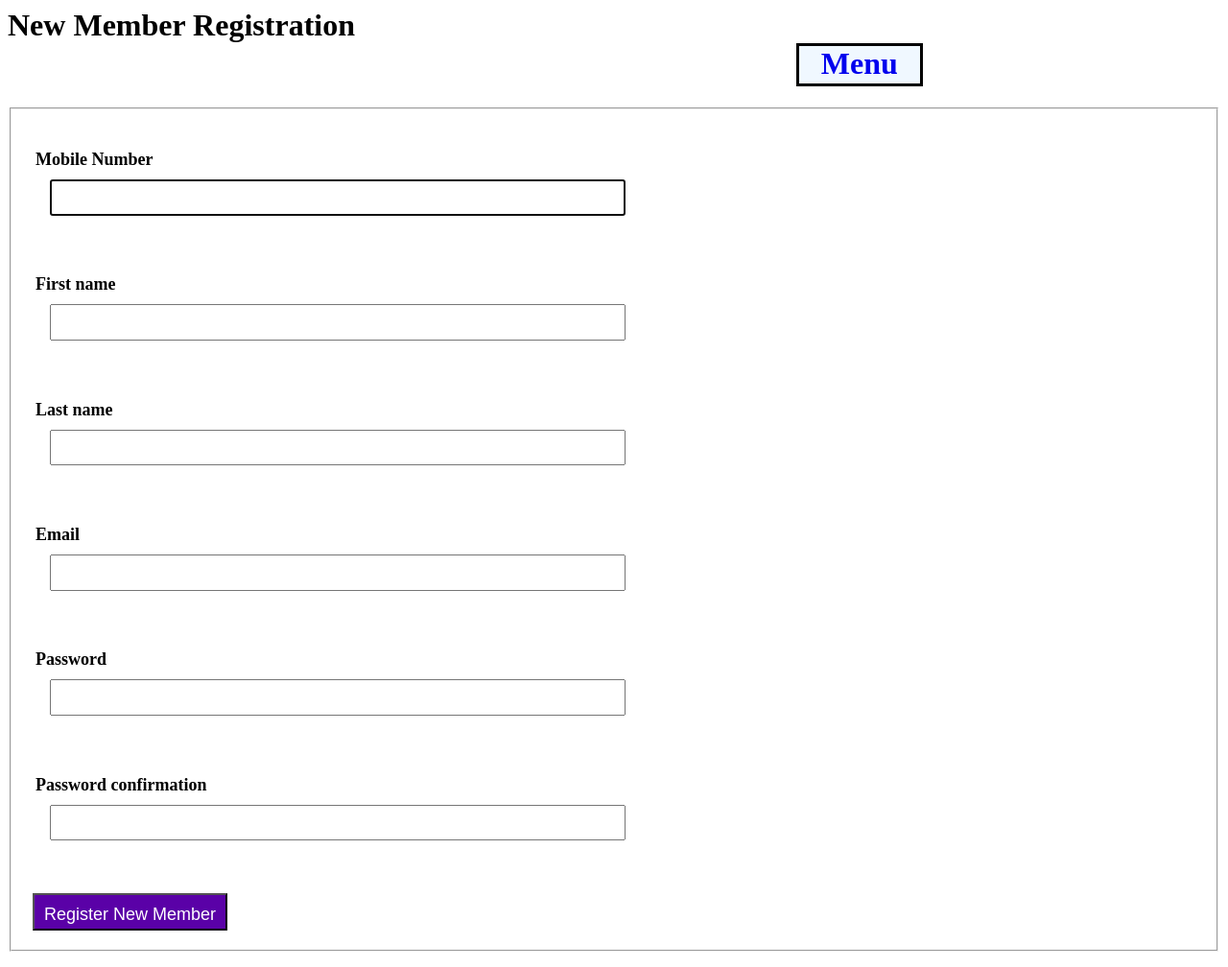
After one commit to Ditthapeem/point-register, a Django app: a page that uses point_register/templates/point_register/register.html in a window 1280 px wide. The commit adds this page. Shown: the whole page at 96% size. Run offline with Django 4.2, Linux system fonts and the light colour scheme.

Commit message:
Complete Registration system

```diff
--- a/point_register/admin.py
+++ b/point_register/admin.py
@@ -1,7 +1,8 @@
 from django.contrib import admin
 
-from .models import Bakery, Point, Type
+from .models import Bakery, Point, Type, UserPoint
 
 admin.site.register(Bakery)
 admin.site.register(Point)
 admin.site.register(Type)
+admin.site.register(UserPoint)
--- /dev/null
+++ b/point_register/form.py
@@ -0,0 +1,22 @@
+from django.contrib.auth.forms import UserCreationForm
+from django import forms
+from django.contrib.auth.models import User
+
+class CreateUserForm(UserCreationForm):
+
+    email = forms.EmailField(required=True)
+    first_name = forms.CharField(required=True)
+    last_name = forms.CharField(required=True)
+
+    class Mata:
+        model = User
+        fields = ['username', 'email', 'first_name', 'last_name', 'password1', 'password2']
+
+    def save(self, commit=True):
+        user = super(CreateUserForm, self).save(commit=False)
+        user.email = self.cleaned_data['email']
+        user.first_name = self.cleaned_data['first_name']
+        user.last_name = self.cleaned_data['last_name']
+        if commit:
+            user.save()
+        return user
--- a/point_register/static/point_register/bakery_detail.css
+++ b/point_register/static/point_register/bakery_detail.css
@@ -104,3 +104,8 @@
     margin-left: 2%;
 
 }
+
+.display_text {
+    margin-left: 2%;
+    font-size: medium;
+}
--- /dev/null
+++ b/point_register/static/point_register/register.css
@@ -0,0 +1,65 @@
+
+.label {
+    font-size: large;
+}
+
+table {
+   width: 100%;
+   height: 100%;
+}
+
+.number {
+    display: inline-block;
+    margin: 10px;
+    font-size: large;
+}
+
+.field {
+    margin-left: 2%;
+    height: 30%;
+}
+
+input {
+    width: 50%;
+    height: 100%;
+}
+
+.menu {
+    background-color: aliceblue;
+    text-align: center;
+    border: solid black;
+    text-decoration: none;
+    display: inline-block;
+    margin: auto;
+    cursor: pointer;
+    height: 5%;
+    width: 10%;
+    margin-left: 65%;
+}
+
+.menu:hover {
+    outline-color: transparent;
+    outline-style:solid;
+    box-shadow: 0 0 0 4px #5a01a7;
+    background-color: rgb(216, 174, 255);
+}
+
+.button {
+    background-color: #5a01a7;
+    height: 5%;
+    display: inline-block;
+    color: white;
+    text-decoration: none;
+    font-size: large;
+    cursor: pointer;
+    padding: 10px;
+    margin: 10px;
+
+}
+
+.button:hover {
+    outline-color: transparent;
+    outline-style:solid;
+    box-shadow: 0 0 0 4px #5a01a7;
+    background-color: rgb(216, 174, 255);
+}
--- a/point_register/templates/point_register/index.html
+++ b/point_register/templates/point_register/index.html
@@ -14,7 +14,7 @@
                 <br>
                 เมนูชุดของว่าง ขนมกล่องการบินไทย <br> Snack Box Set
             </a> <br>
-            <a class="button">
+            <a href="{% url 'point_register:register' %}" class="button">
                 <br>
                 สมัครสมาชิกสะสมแต้ม <br> Registration new member
             </a>
--- /dev/null
+++ b/point_register/templates/point_register/register.html
@@ -0,0 +1,88 @@
+{% load static %}
+<link rel="stylesheet" type="text/css" href="{% static 'point_register/register.css' %}">
+<html>
+    <head>
+        <h1>New Member Registration <a href="{% url 'point_register:index' %}" class="menu">Menu</a></h1>
+    </head>
+    <body>
+        <form method="POST">
+            {% csrf_token %}
+            <fieldset>
+                <table>
+                    <tr>
+                        <td >
+                            <label class="number">
+                                <b>Mobile Number</b>
+                            </label><br>
+                            <div class="field">
+                                {{ form.username}}
+                            </div>
+                        </td>
+                    </tr>
+
+
+                    <tr>
+                        <td>
+                            <label class="number">
+                                <b>{{ form.first_name.label }}</b>
+                            </label>
+                            <div class="field">
+                                {{ form.first_name}}
+                            </div>
+                        </td>
+                    </tr>
+
+                    <tr>
+                        <td>
+                            <label class="number">
+                                <b>{{ form.last_name.label }}</b>
+                            </label>
+                            <div class="field">
+                                {{ form.last_name}}
+                            </div>
+                        </td>
+                    </tr>
+
+                    <tr>
+                        <td>
+                            <label class="number">
+                                <b>{{ form.email.label }}</b>
+                            </label>
+                            <div class="field">
+                                {{ form.email}}
+                            </div>
+                        </td>
+                    </tr>
+
+                    <tr>
+                        <td>
+                            <label class="number">
+                                <b>{{ form.password1.label }}</b>
+                            </label>
+                            <div class="field">
+                                {{ form.password1}}
+                            </div>
+                        </td>
+                    </tr>
+
+                    <tr>
+                        <td>
+                            <label class="number">
+                                <b>{{ form.password2.label }}</b>
+                            </label>
+                            <div class="field">
+                                {{ form.password2}}
+                            </div>
+                        </td>
+                    </tr>
+                </table>
+                <br>
+
+
+                <button class="button" type="submit">Register New Member</button>
+            </fieldset>
+
+        </form>
+    </body>
+
+</html>
--- a/point_register/urls.py
+++ b/point_register/urls.py
@@ -6,5 +6,6 @@ app_name = 'point_register'
 urlpatterns = [
     path('', views.index, name='index'),
     path('bakery/', views.bakery_detail, name='bakery'),
-    path('setbox/', views.setbox_deatail, name='setbox')
+    path('setbox/', views.setbox_deatail, name='setbox'),
+    path('register/', views.register, name="register")
 ]
--- a/point_register/views.py
+++ b/point_register/views.py
@@ -1,9 +1,8 @@
 from multiprocessing import context
-from django.template import loader
 from django.shortcuts import render
-from django.http import HttpResponse
+from .form import CreateUserForm
 
-from .models import Bakery, Type
+from .models import Bakery, Type, Point, UserPoint
 
 
 def index(request):
@@ -16,3 +15,14 @@ def bakery_detail(request):
 
 def setbox_deatail(request):
     pass
+
+def register(request):
+    form = CreateUserForm()
+    if request.method == "POST":
+        form = CreateUserForm(request.POST)
+        if form.is_valid():
+            user = form.save()
+            u = UserPoint(name=user, point=0)
+            u.save()
+    context = {'form':form }
+    return render(request,'point_register/register.html', context)
```
Also changed, not shown: point_register/models.py (+9 -0 lines), point_register/templates/point_register/bakery_detail.html (+15 -15 lines), point_register/migrations/0002_userpoint.py (added).
